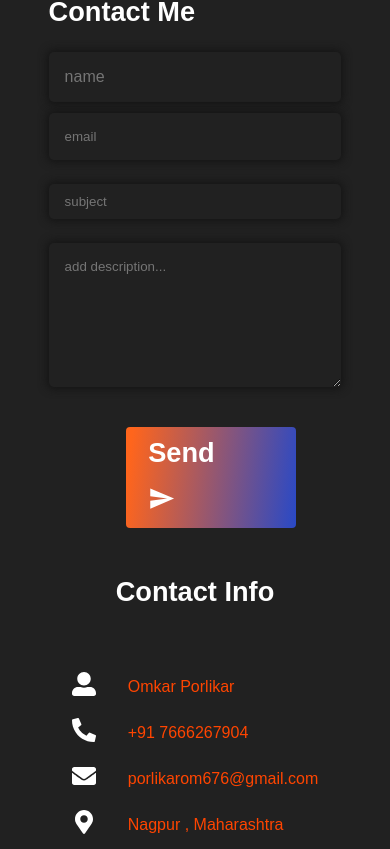
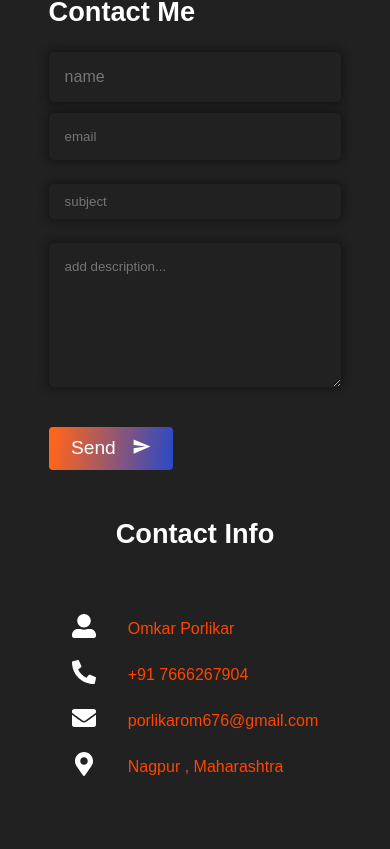
Before and after one commit to OmkarPorlikar/omkarPorlikarPortfolio, a React (Create React App) app: page / in a window 390 px wide. Shown: the part 6128-6977 px from the top of the page. Built offline with nearby package versions, Linux system fonts and the light colour scheme.

Commit message:
Update Contact.css

```diff
--- a/src/Component/Contact/Contact.css
+++ b/src/Component/Contact/Contact.css
@@ -30,12 +30,12 @@ text-shadow: 0 4px 6px rgba(0, 0, 0, 0.1);
     height: 20rem;
     flex-wrap: nowrap;
 }
-.contact-form :nth-child(1){
+/* .contact-form :nth-child(1){
     width: 100%;
     font-size: 1.7rem;
 font-weight: 600;
     text-align: left;
-}
+} */
 .name-email{
     gap: 0.7rem;
     flex-wrap: wrap;
@@ -106,6 +106,18 @@ color: white;
 .contact-details  li :nth-child(2){
 color: orangered;
 }
+.btn-form-container {
+    display: flex;
+    align-items: flex-start;
+    justify-content: flex-start;
+    width: 100%;
+}
+.form-title{
+        width: 100%;
+        font-size: 1.7rem;
+        font-weight: 600;
+        text-align: left;
+}
 .btn-contact-form{
     display: flex;
     align-items: flex-start;
@@ -155,6 +167,6 @@ color: orangered;
         width: 70%;
     }
     .btn-contact-form{
-        margin-left: 1rem;
+        /* margin-left: 1rem; */
     }
 }
```
